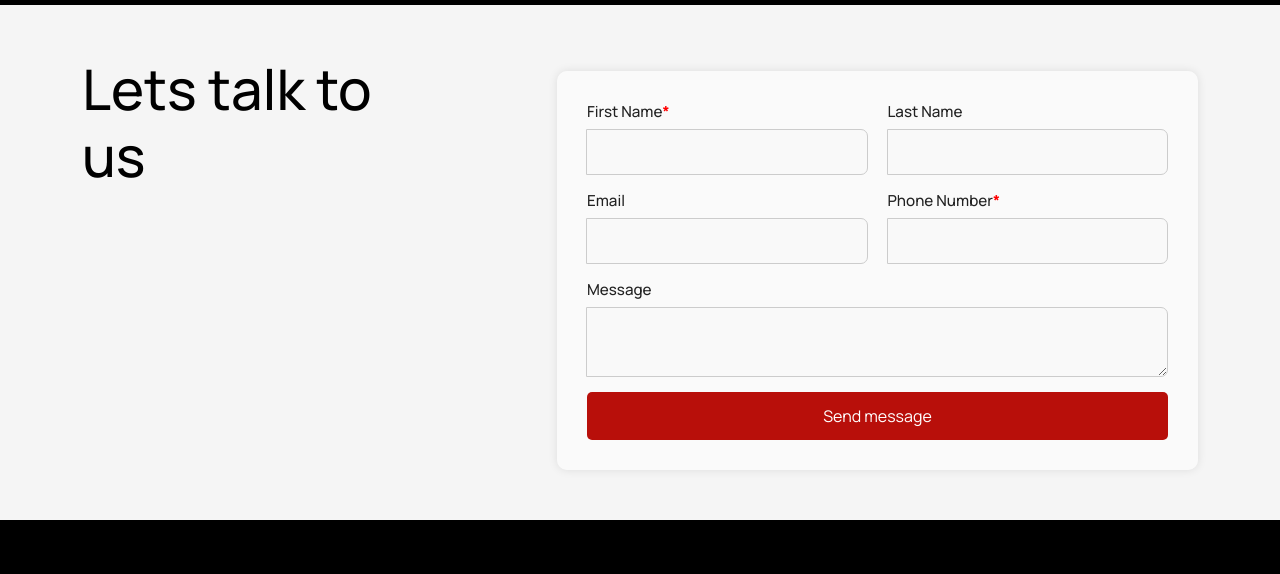
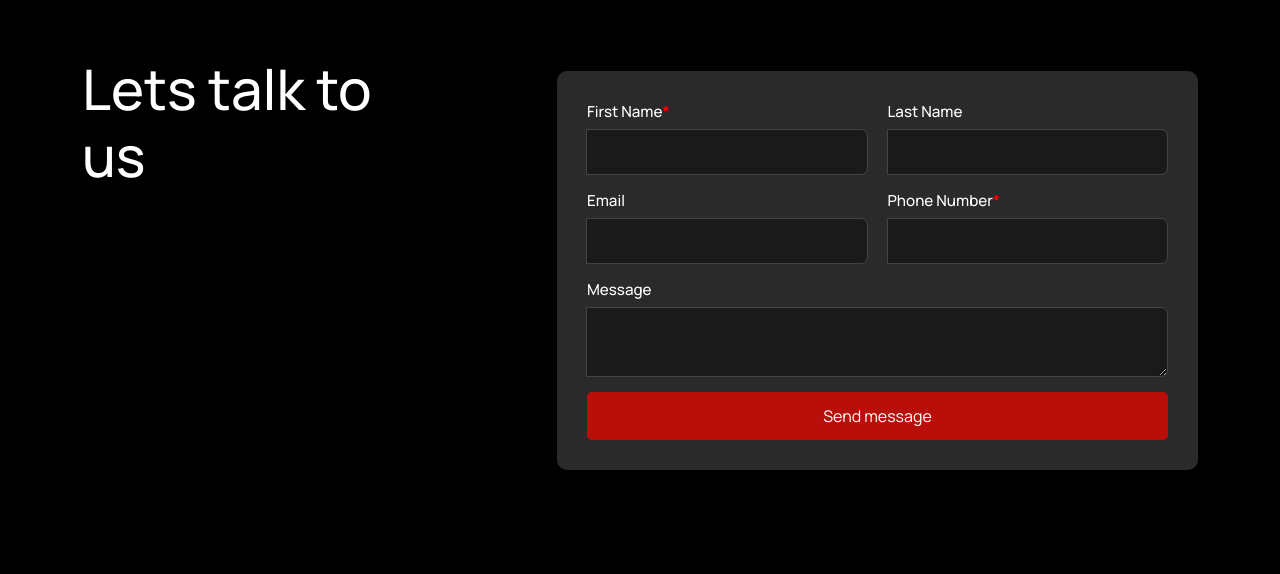
Before and after one commit to Shafeeqvv/younoh, a plain HTML site: page letstalk.html in a window 1280 px wide. Shown: the part 130-704 px from the top of the page. Drawn offline with Linux system fonts and the light colour scheme.

Commit message:
talk-and-contact-change

```diff
--- a/letstalk.html
+++ b/letstalk.html
@@ -17,7 +17,7 @@
   color: #000; /* Primary text color */
   padding: 50px 0;
   font-family: "Manrope", sans-serif !important;
-  background-color: #f5f5f5; /* Light grey background */
+  background-color: #000; /* Light grey background */
 }
 
 .contact-section h1 {
@@ -50,7 +50,7 @@
 
 /* Form Section */
 .contact-form {
-  background-color: rgba(255, 255, 255, 0.5); /* White background */
+  background-color: #2a2a2a; /* White background */
   padding: 30px;
   border-radius: 10px;
   color: #000; /* Black text */
@@ -78,16 +78,16 @@
   margin-bottom: 5px;
   font-weight: 500;
   font-size: 0.95rem;
-  color: #222; /* Darker grey for labels */
+  color: #fff; /* Darker grey for labels */
 }
 
 .contact-form input,
 .contact-form select,
 .contact-form textarea {
   padding: 10px;
-  background: #f9f9f9; /* Light grey input background */
+  background: #1a1a1a; /* Light grey input background */
   border-radius: 7px;
-  border: 1px solid #ccc;
+  border: 1px solid #444;
   color: #000;
 }
 
@@ -184,7 +184,7 @@
       <div class="row">
         <div class="col-md-5">
           <div class="contact-info">
-            <h1 class="hero-title">Lets talk to us</h1>
+            <h1 class="hero-title" style="color: #fff;">Lets talk to us</h1>
           </div>
         </div>
         <div class="col-md-7 mt-3">
```
Also changed, not shown: contact.html (+1 -1 lines).
